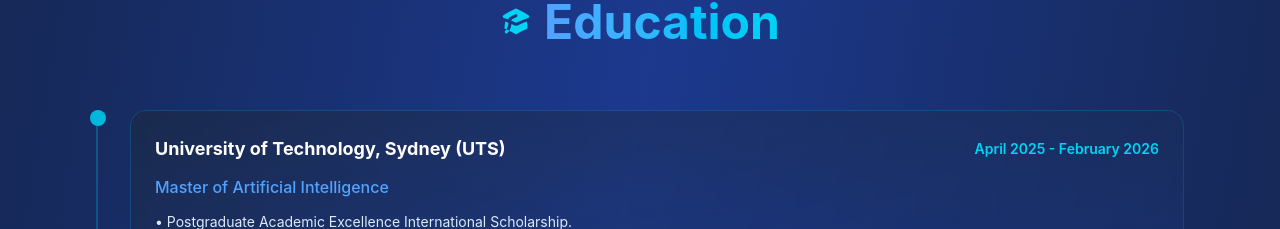
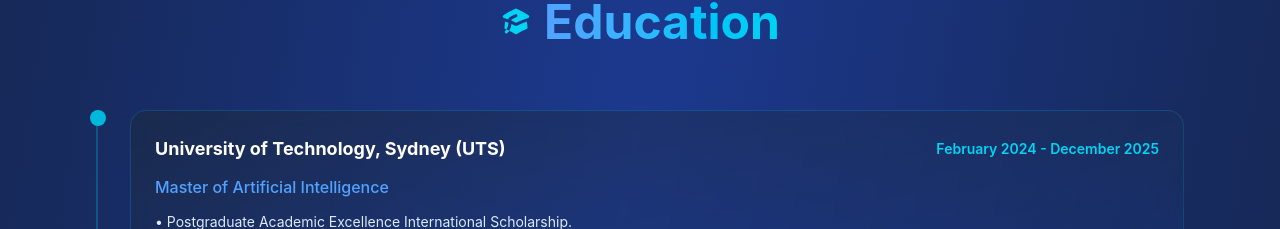
Before and after one commit to PhucNguyenAH/myPortfolio, a Vue app: page / in a window 1280 px wide. Shown: the part 3710-3939 px from the top of the page. Built offline with nearby package versions, Linux system fonts and the light colour scheme.

Commit message:
change education date

```diff
--- a/src/components/Education.vue
+++ b/src/components/Education.vue
@@ -57,7 +57,7 @@
         id: 1,
         university: "University of Technology, Sydney (UTS)",
         qualification: "Master of Artificial Intelligence",
-        period: "April 2025 - February 2026",
+        period: "February 2024 - December 2025",
         desc: `• Postgraduate Academic Excellence International Scholarship.
         • Participated in Waymo 3D Semantic Segmentation Challenge: trained and validated SpUNet and Point Transformer V3 on Waymo v2.0.1.
         • Implemented ClearML for the Job and Candidate recommendation project, nominated for presentation at AI Showcase in UTS FEIT TechFest 2025.`,
```
